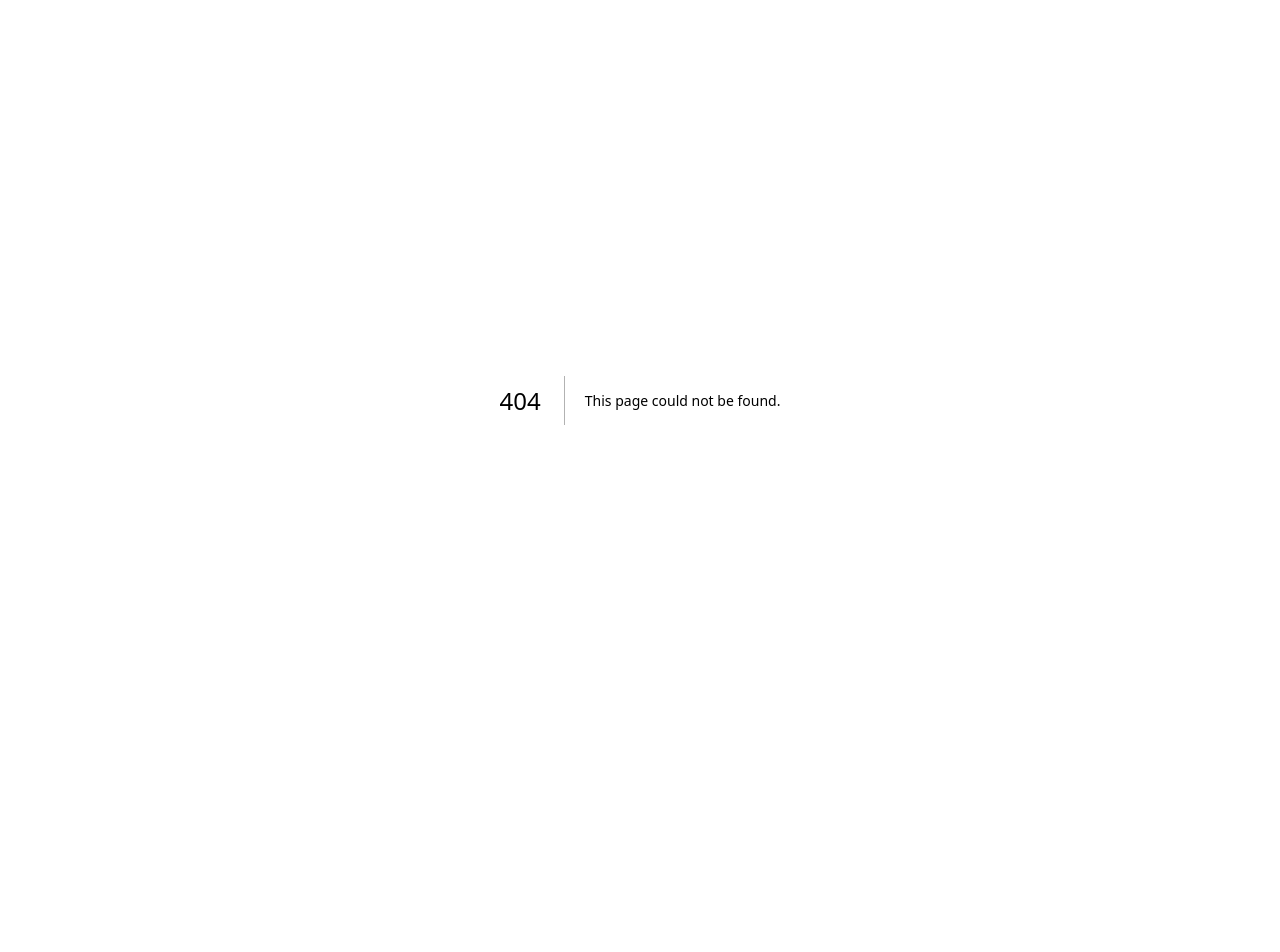
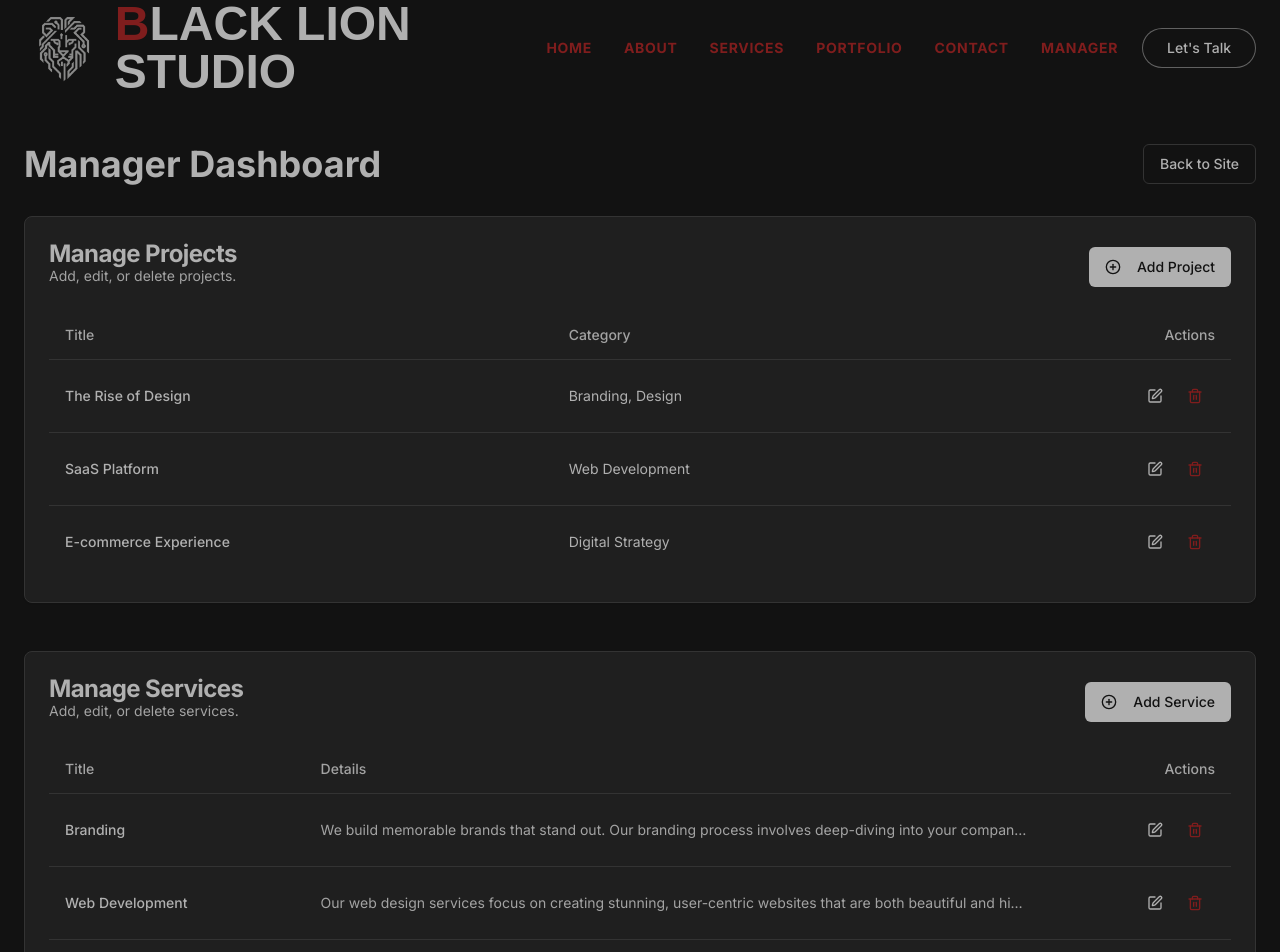
Before and after one commit to blck04/blacklionstudio, a Next.js app: page /manager in a window 1280 px wide. Before the commit this address had no page. Shown: the top 952 px of the page. Before the commit the page ends 800 px from the top, so only its background shows below. Built offline with nearby package versions, Linux system fonts and the light colour scheme; a web font is replaced by a local one.

Commit message:
now create a manager dash board where icn add a service , project and up

```diff
--- /dev/null
+++ b/src/app/manager/page.tsx
@@ -0,0 +1,104 @@
+import { projects } from '@/lib/projects-data';
+import { services } from '@/lib/services-data';
+import { Button } from "@/components/ui/button";
+import { Card, CardContent, CardHeader, CardTitle, CardDescription } from "@/components/ui/card";
+import { Table, TableBody, TableCell, TableHead, TableHeader, TableRow } from "@/components/ui/table";
+import { PlusCircle, Edit, Trash2 } from 'lucide-react';
+import { Header } from '@/components/header';
+import { Footer } from '@/components/footer';
+import Link from 'next/link';
+
+export default function ManagerPage() {
+  return (
+    <div className="flex flex-col min-h-screen bg-background">
+      <Header />
+      <main className="flex-1 container mx-auto px-4 md:px-6 py-12">
+        <div className="flex items-center justify-between mb-8">
+            <h1 className="text-4xl font-bold tracking-tighter">Manager Dashboard</h1>
+            <Button variant="outline" asChild>
+                <Link href="/">Back to Site</Link>
+            </Button>
+        </div>
+
+        <Card className="mb-12">
+          <CardHeader className="flex flex-row items-center justify-between">
+            <div>
+                <CardTitle>Manage Projects</CardTitle>
+                <CardDescription>Add, edit, or delete projects.</CardDescription>
+            </div>
+            <Button>
+              <PlusCircle className="mr-2 h-4 w-4" /> Add Project
+            </Button>
+          </CardHeader>
+          <CardContent>
+            <Table>
+              <TableHeader>
+                <TableRow>
+                  <TableHead>Title</TableHead>
+                  <TableHead>Category</TableHead>
+                  <TableHead className="text-right">Actions</TableHead>
+                </TableRow>
+              </TableHeader>
+              <TableBody>
+                {projects.map((project) => (
+                  <TableRow key={project.slug}>
+                    <TableCell className="font-medium">{project.title}</TableCell>
+                    <TableCell>{project.category}</TableCell>
+                    <TableCell className="text-right">
+                      <Button variant="ghost" size="icon">
+                        <Edit className="h-4 w-4" />
+                      </Button>
+                      <Button variant="ghost" size="icon" className="text-destructive hover:text-destructive">
+                        <Trash2 className="h-4 w-4" />
+                      </Button>
+                    </TableCell>
+                  </TableRow>
+                ))}
+              </TableBody>
+            </Table>
+          </CardContent>
+        </Card>
+
+        <Card>
+          <CardHeader className="flex flex-row items-center justify-between">
+            <div>
+                <CardTitle>Manage Services</CardTitle>
+                <CardDescription>Add, edit, or delete services.</CardDescription>
+            </div>
+            <Button>
+              <PlusCircle className="mr-2 h-4 w-4" /> Add Service
+            </Button>
+          </CardHeader>
+          <CardContent>
+            <Table>
+              <TableHeader>
+                <TableRow>
+                  <TableHead>Title</TableHead>
+                  <TableHead>Details</TableHead>
+                  <TableHead className="text-right">Actions</TableHead>
+                </TableRow>
+              </TableHeader>
+              <TableBody>
+                {services.map((service) => (
+                  <TableRow key={service.id}>
+                    <TableCell className="font-medium">{service.title}</TableCell>
+                    <TableCell className="text-muted-foreground max-w-md truncate">{service.details}</TableCell>
+                    <TableCell className="text-right">
+                      <Button variant="ghost" size="icon">
+                        <Edit className="h-4 w-4" />
+                      </Button>
+                      <Button variant="ghost" size="icon" className="text-destructive hover:text-destructive">
+                        <Trash2 className="h-4 w-4" />
+                      </Button>
+                    </TableCell>
+                  </TableRow>
+                ))}
+              </TableBody>
+            </Table>
+          </CardContent>
+        </Card>
+      </main>
+      <Footer />
+    </div>
+  );
+}
--- a/src/components/header.tsx
+++ b/src/components/header.tsx
@@ -28,11 +28,17 @@
     { name: 'Services', href: '#services' },
     { name: 'Portfolio', href: '#work' },
     { name: 'Contact', href: '#contact' },
+    { name: 'Manager', href: '/manager' },
   ];
 
   const isHomePage = pathname === '/';
 
   const handleNavClick = (e: React.MouseEvent<HTMLAnchorElement>, href: string) => {
+    // For page links like '/manager', do nothing and let the Link component handle it.
+    if (href.startsWith('/')) {
+      return;
+    }
+
     e.preventDefault();
     if (isHomePage) {
       document.querySelector(href)?.scrollIntoView({ behavior: 'smooth' });
@@ -40,6 +46,29 @@
       router.push(`/${href}`);
     }
   };
+
+  const handleLetsTalkClick = (e: React.MouseEvent<HTMLAnchorElement>) => {
+    e.preventDefault();
+    if (isHomePage) {
+        document.querySelector('#contact')?.scrollIntoView({ behavior: 'smooth' });
+    } else {
+        router.push('/#contact');
+    }
+  };
+
+  const getHref = (link: { href: string }) => {
+    if (link.href.startsWith('/')) {
+      return link.href; // It's a page link
+    }
+    if (isHomePage) {
+      return link.href; // It's a hash on the home page
+    }
+    if (link.href === '#home') {
+      return '/'; // Special case for home
+    }
+    return `/${link.href}`; // It's a hash on another page
+  };
+
 
   return (
     <header
@@ -52,28 +81,20 @@
         <Logo />
         <div className="hidden lg:flex items-center gap-6">
           <nav className="flex items-center gap-8">
-            {navLinks.map((link) => {
-              const href = isHomePage
-                ? link.href
-                : link.href === '#home'
-                ? '/'
-                : `/${link.href}`;
-
-              return (
+            {navLinks.map((link) => (
               <Link
                 key={link.name}
-                  href={href}
-                  onClick={(e) => handleNavClick(e, href)}
+                href={getHref(link)}
+                onClick={(e) => handleNavClick(e, link.href)}
                 className="relative group py-2 text-destructive uppercase tracking-wider text-sm font-bold"
               >
                 {link.name}
                 <span className="absolute bottom-0 left-0 block w-full h-[1px] bg-destructive scale-x-0 transition-transform duration-300 ease-out group-hover:scale-x-100 origin-center" />
               </Link>
-              );
-            })}
+            ))}
           </nav>
           <Button asChild variant="outline" className="rounded-full px-6 transition-all duration-300 hover:bg-primary hover:text-primary-foreground border-foreground/50 hover:border-primary hover:shadow-[0_0_25px_hsl(var(--primary)/0.3)]">
-            <Link href="#contact">
+            <Link href="#contact" onClick={handleLetsTalkClick}>
               Let's Talk
             </Link>
           </Button>
@@ -93,30 +114,22 @@
                             <Logo />
                         </div>
                         <nav className="flex flex-col gap-1 p-6">
-                            {navLinks.map((link) => {
-                                const href = isHomePage
-                                ? link.href
-                                : link.href === '#home'
-                                ? '/'
-                                : `/${link.href}`;
-
-                                return (
+                            {navLinks.map((link) => (
                                 <SheetClose asChild key={link.name}>
                                     <Link
-                                        href={href}
-                                        onClick={(e) => handleNavClick(e, href)}
+                                        href={getHref(link)}
+                                        onClick={(e) => handleNavClick(e, link.href)}
                                         className="py-3 text-4xl font-headline font-bold tracking-tighter text-foreground/80 hover:text-primary transition-colors uppercase"
                                     >
                                         {link.name}
                                     </Link>
                                 </SheetClose>
-                                );
-                            })}
+                            ))}
                         </nav>
                         <div className="mt-auto p-6">
                             <Button asChild size="lg" className="w-full rounded-full">
                                 <SheetClose asChild>
-                                    <Link href="#contact">
+                                    <Link href="#contact" onClick={handleLetsTalkClick}>
                                         Let's Talk
                                     </Link>
                                 </SheetClose>
--- a/src/components/services-section.tsx
+++ b/src/components/services-section.tsx
@@ -6,29 +6,7 @@
 import { X } from 'lucide-react';
 import { Button } from '@/components/ui/button';
 import { cn } from '@/lib/utils';
-
-const services = [
-  {
-    title: 'Branding',
-    imageUrl: '/brading-new-img.jpeg',
-    details: "We build memorable brands that stand out. Our branding process involves deep-diving into your company's essence to create a visual identity and messaging that connects with your audience and builds lasting loyalty."
-  },
-  {
-    title: 'Web Development',
-    imageUrl: '/webdev-new-img.jpeg',
-    details: 'Our web design services focus on creating stunning, user-centric websites that are both beautiful and highly functional. We blend creativity with the latest technology to build responsive, fast, and SEO-friendly sites that drive results.'
-  },
-  {
-    title: 'Digital Strategy',
-    imageUrl: '/digital-strategy-new.png',
-    details: 'We craft data-driven digital strategies that help your brand connect with its target audience. From social media management to content marketing and SEO, we develop a comprehensive plan to boost your online presence and achieve your business goals.'
-  },
-  {
-    title: 'UI/UX Design',
-    imageUrl: '/ui-ux-new-img.jpeg',
-    details: 'We create intuitive and engaging user interfaces and experiences. Our process is user-centered, focusing on research, wireframing, prototyping, and user testing to deliver products that are not only beautiful but also easy and enjoyable to use.'
-  }
-];
+import { services } from '@/lib/services-data';
 
 export function ServicesSection() {
   const [expandedIndex, setExpandedIndex] = useState<number | null>(null);
--- /dev/null
+++ b/src/lib/services-data.ts
@@ -0,0 +1,26 @@
+export const services = [
+  {
+    id: 'branding',
+    title: 'Branding',
+    imageUrl: '/brading-new-img.jpeg',
+    details: "We build memorable brands that stand out. Our branding process involves deep-diving into your company's essence to create a visual identity and messaging that connects with your audience and builds lasting loyalty."
+  },
+  {
+    id: 'web-development',
+    title: 'Web Development',
+    imageUrl: '/webdev-new-img.jpeg',
+    details: 'Our web design services focus on creating stunning, user-centric websites that are both beautiful and highly functional. We blend creativity with the latest technology to build responsive, fast, and SEO-friendly sites that drive results.'
+  },
+  {
+    id: 'digital-strategy',
+    title: 'Digital Strategy',
+    imageUrl: '/digital-strategy-new.png',
+    details: 'We craft data-driven digital strategies that help your brand connect with its target audience. From social media management to content marketing and SEO, we develop a comprehensive plan to boost your online presence and achieve your business goals.'
+  },
+  {
+    id: 'ui-ux-design',
+    title: 'UI/UX Design',
+    imageUrl: '/ui-ux-new-img.jpeg',
+    details: 'We create intuitive and engaging user interfaces and experiences. Our process is user-centered, focusing on research, wireframing, prototyping, and user testing to deliver products that are not only beautiful but also easy and enjoyable to use.'
+  }
+];
```
Lines whose indentation alone changed are shown as unchanged.
